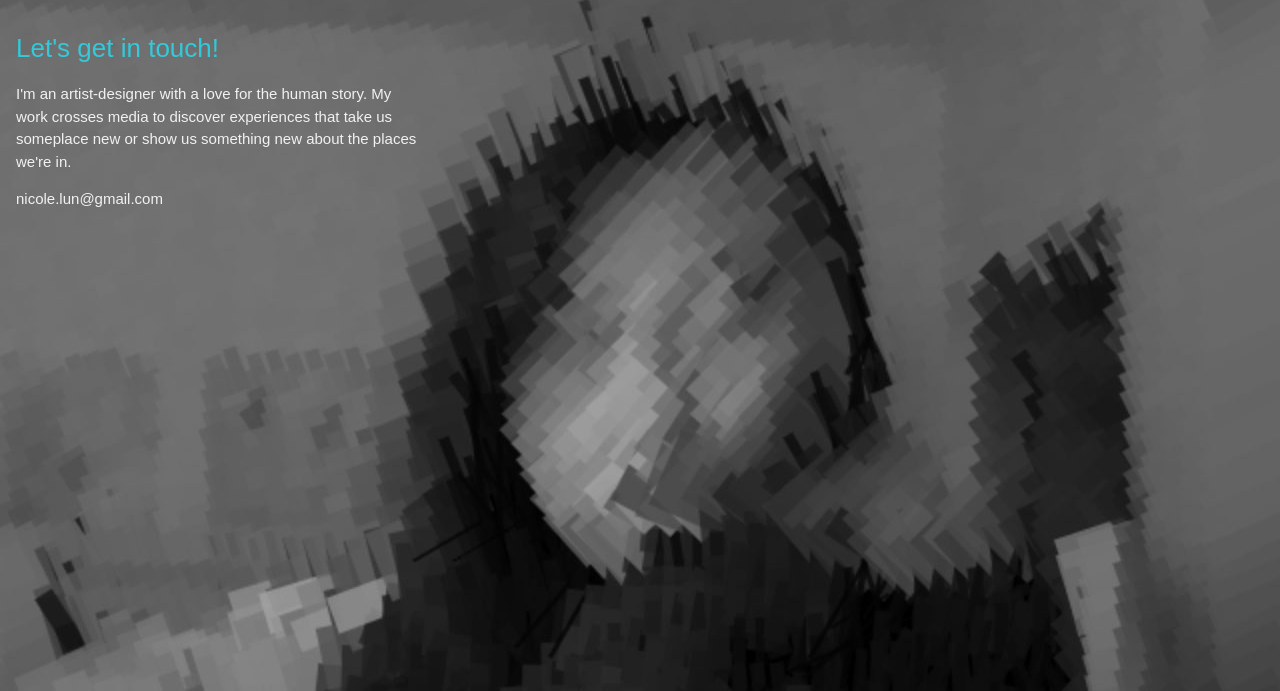
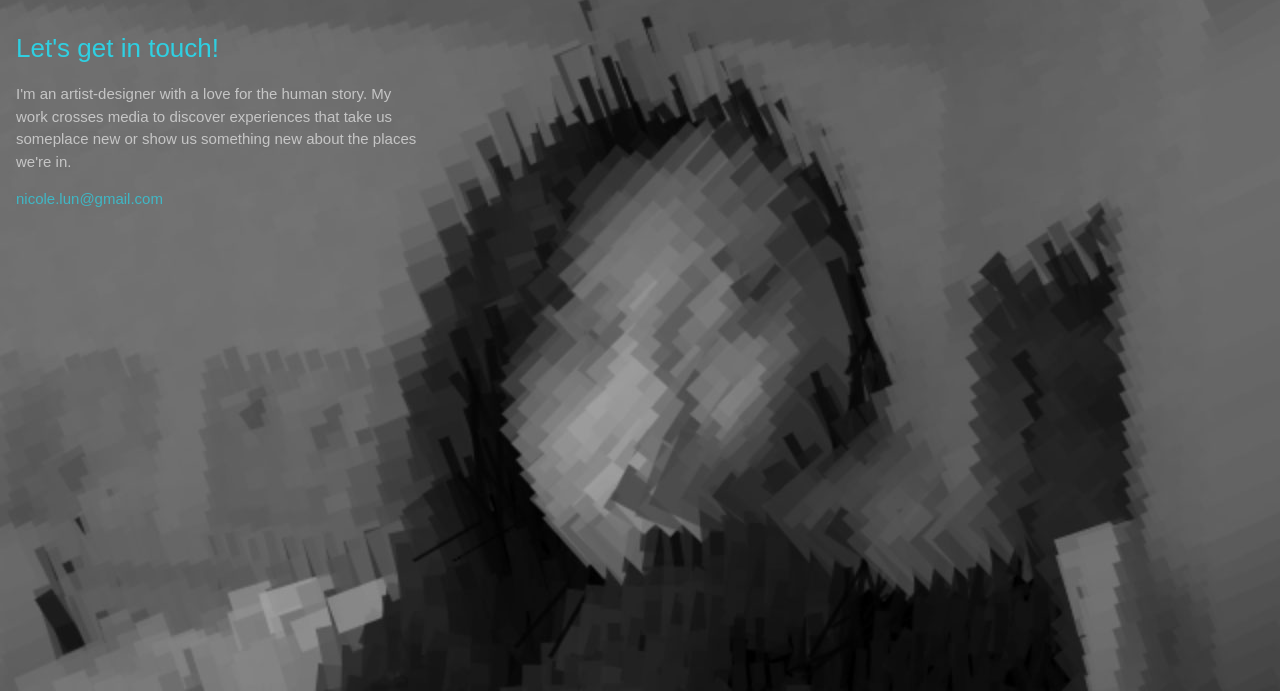
Before and after one commit to nicolelun/portfolio, a plain HTML site: page contact.html in a window 1280 px wide. Shown: the part 109-800 px from the top of the page. Drawn offline with nearby package versions, Linux system fonts and the light colour scheme; a web font is replaced by a local one.

Commit message:
Updated Styling and Lawndale Description
Updated text color and description for Lawndale project.

```diff
--- a/contact.html
+++ b/contact.html
@@ -62,16 +62,14 @@
 	</header>
 
 	<div style="position: absolute; width: 100%; height: 100vh; bottom: 0; background-image: url('images/profile/ScreenShot_2016-12-02_ 1.20.18AM_1280x960_bw.jpg'); background-size: cover; z-index: -1"></div>
-<!-- 	<img src="images/profile/ScreenShot_2016-12-02_ 1.20.18AM_1280x960_bw.jpg" alt="Nicole Lun"
-	style="width: 100%; height: 100vh; position: absolute; z-index: -1; object-fit: cover; overflow: hidden;"> -->
 
 	<!-- <div class="w3-row w3-hide-small" id="buffer-large"></div> -->
 	<!-- <div class="w3-row w3-hide-large w3-hide-medium" id="buffer-small"></div> -->
 	<div class="w3-row">
 		<div class="w3-col l6 m6 s12 buffered-container" style="max-width: 440px">
 			<h1>Let's get in touch!</h1>
-			<p>I'm an artist-designer with a love for the human story. My work crosses media to discover experiences that take us someplace new or show us something new about the places we're in.</p>
-			<p>nicole.lun@gmail.com</p>
+			<p style="color: rgba(255, 255, 255, 0.6)">I'm an artist-designer with a love for the human story. My work crosses media to discover experiences that take us someplace new or show us something new about the places we're in.</p>
+			<a class="w3-hover-text-orange" href="mailto:nicole.lun@gmail.com">nicole.lun@gmail.com</a>
 		</div>
 	</div>
 
--- a/css/style.css
+++ b/css/style.css
@@ -24,13 +24,13 @@ header {
 h1 {
 	font-family: "Muli", sans-serif;
 	font-size: 26px;
-	color: rgba(31,232,255,0.75);
+	color: rgba(31,232,255,0.8);
 	margin-top: 0;
 }
 
 a {
 	text-decoration: none;
-	color: rgba(31,232,255,0.75);
+	color: rgba(31,232,255,0.6);
 }
 
 hr {
@@ -116,7 +116,10 @@ hr {
 }
 
 body {
-	color: #F1F1F1;
+	/*color: #3a3a3;*/
+	/*color: #F1F1F1;*/
+	/*color: #757575;*/
+	color: #9e9e9e;
 }
 
 .khaki-text {
@@ -148,9 +151,14 @@ body {
  	padding-bottom: 10px;
 }
 
-.index #filter-large, .contact #filter-large {
+.index #filter-large,
+.contact #filter-large {
 	background-color: rgba(48,48,48,0.7);
 }
+
+/*.contact #filter-large {
+	background-color: rgba(48,48,48,1);
+}*/
 
 #filter-large {
 	margin-bottom: 16px;
```
Also changed, not shown: lawndale.html (+3 -0 lines).
